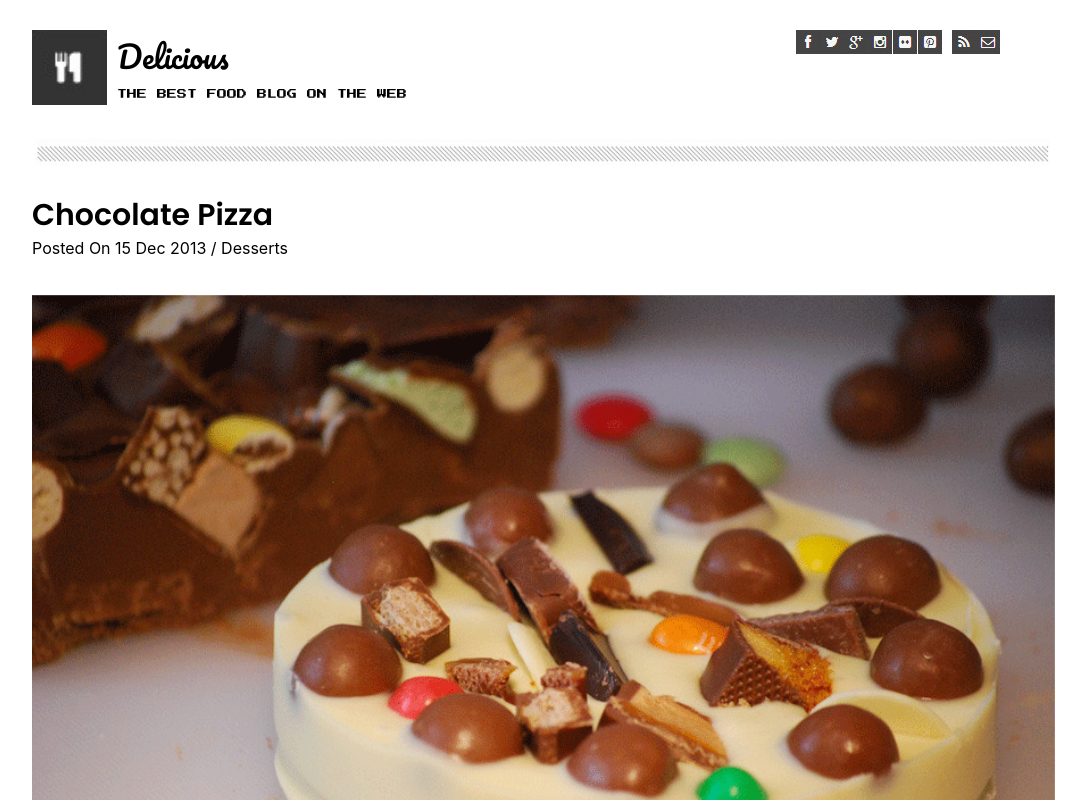
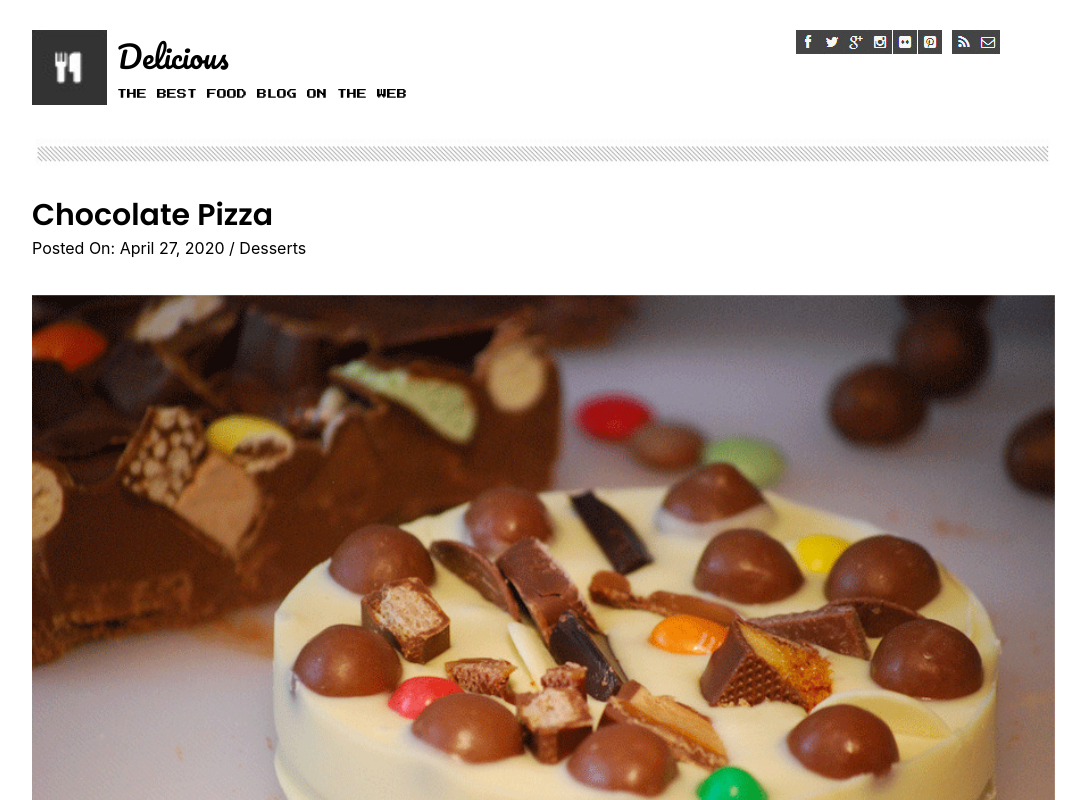
Before and after one commit to hunterdanielson/chocolate-pizza-react, a React (Create React App) app: page / in a window 1280 px wide. Shown: the top 800 px of the page, without its empty margins (96-1182 px from the left). Built offline with nearby package versions, Linux system fonts and the light colour scheme.

Commit message:
adding props

```diff
--- a/src/App.js
+++ b/src/App.js
@@ -7,6 +7,7 @@ import Body from './Body.js'
 import Recipe from './Recipe.js';
 import Profile from './Profile.js';
 import Footer from './Footer.js';
+import Cake from './lab-assets/choco-pizza.png'
 
 
 
@@ -16,7 +17,7 @@ export default class App extends Component {
       <div className='App'>
         <Header/>
         <Bar/>
-        <Body/>
+        <Body date='April 27, 2020' mainPhoto={Cake}/>
         <Recipe/>
         <Profile/>
         <Footer/>
--- a/src/Body.js
+++ b/src/Body.js
@@ -1,5 +1,5 @@
 import React, { Component } from 'react'
-import Cake from './lab-assets/choco-pizza.png'
+
 
 export default class Body extends Component {
     render() {
@@ -7,9 +7,9 @@ export default class Body extends Component {
             <main>
                 <p>
                     <span id='title'>Chocolate Pizza</span><br/>
-                    <span id='date'>Posted On 15 Dec 2013 / Desserts</span>
+                    <span id='date'>Posted On: {this.props.date} / Desserts</span>
                 </p>
-                <img src={Cake} alt='Chocolate Pizza' class='image'/>
+                <img src={this.props.mainPhoto} alt='Chocolate Pizza' class='image'/>
                 <p class='description'>
                     For the fig-swirl: Melt butter over medium heat in a saucepan. Add brown sugar and
                     stir to dissolve. Ualve all of the figs and toss in the saucepan with water and lemon juice.
```
